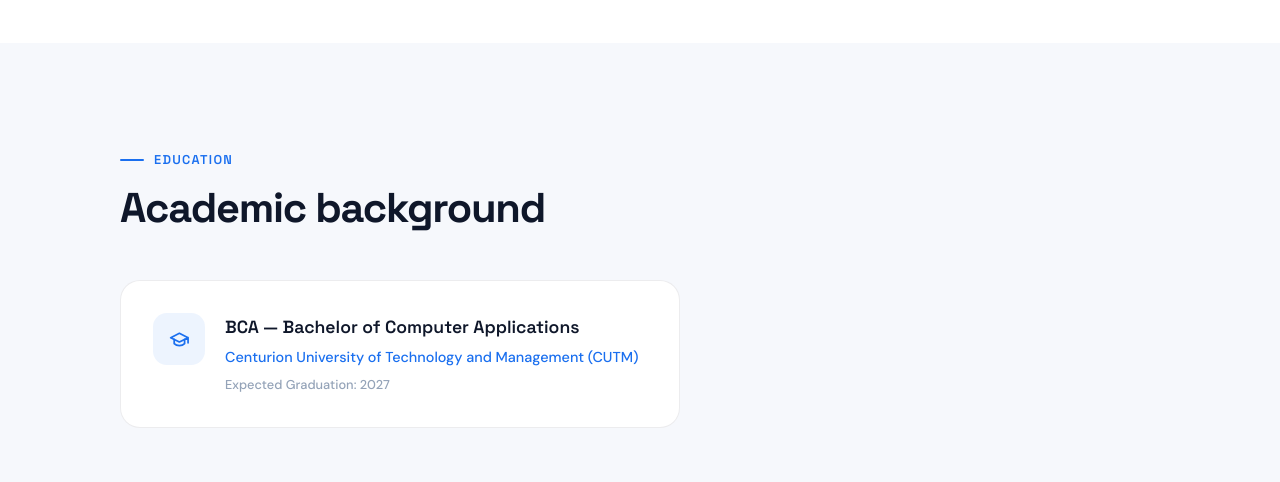
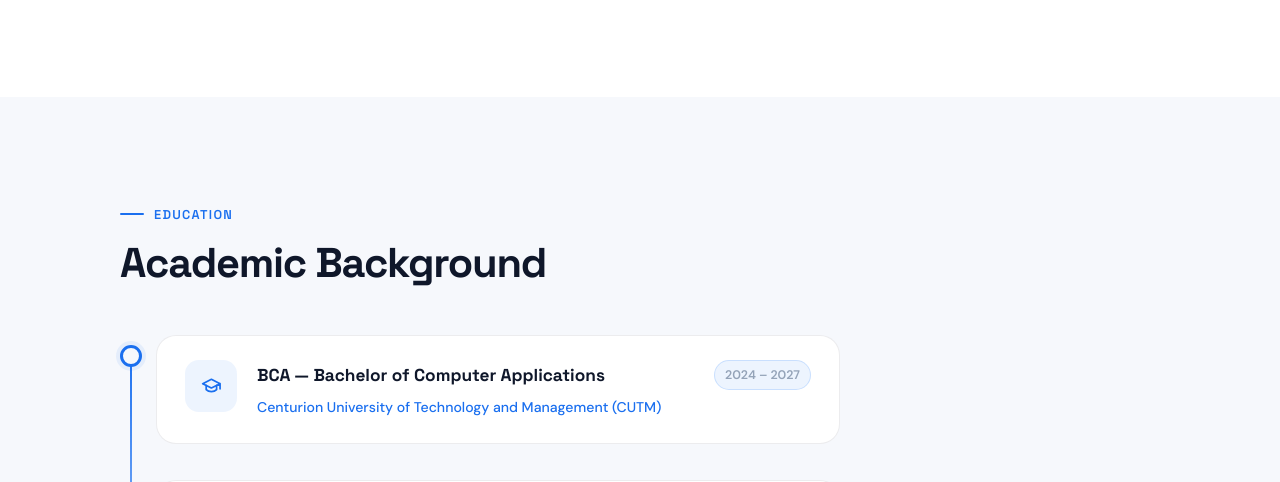
Before and after one commit to hira8969/Portfolio-web, a plain HTML site: page frontend/public/index.html in a window 1280 px wide. Shown: the part 3735-4217 px from the top of the page. Drawn offline with Linux system fonts and the light colour scheme; no server answers.

Commit message:
update skilss

```diff
--- a/frontend/public/index.html
+++ b/frontend/public/index.html
@@ -824,8 +824,64 @@
       }
 
       /* ── Education ── */
+      .edu-timeline {
+        position: relative;
+        max-width: 720px;
+        padding-left: 36px;
+      }
+      .edu-timeline::before {
+        content: "";
+        position: absolute;
+        left: 10px;
+        top: 12px;
+        bottom: 12px;
+        width: 2px;
+        background: linear-gradient(to bottom, var(--accent), rgba(59,139,255,0.15));
+        border-radius: 2px;
+        animation: grow-line 1.2s cubic-bezier(0.4,0,0.2,1) both;
+        transform-origin: top;
+      }
+      @keyframes grow-line {
+        from { transform: scaleY(0); opacity: 0; }
+        to   { transform: scaleY(1); opacity: 1; }
+      }
+      .edu-item {
+        position: relative;
+        padding-bottom: 36px;
+      }
+      .edu-item:last-child {
+        padding-bottom: 0;
+      }
+      .edu-dot {
+        position: absolute;
+        left: -36px;
+        top: 10px;
+        width: 22px;
+        height: 22px;
+        border-radius: 50%;
+        background: var(--bg);
+        border: 3px solid var(--accent);
+        z-index: 1;
+        box-shadow: 0 0 0 4px var(--accent-dim);
+        transition: box-shadow var(--transition), transform var(--transition);
+      }
+      .edu-item:hover .edu-dot {
+        box-shadow: 0 0 0 6px var(--accent-dim), 0 0 12px var(--accent-glow);
+        transform: scale(1.15);
+      }
+      .edu-dot-inner {
+        position: absolute;
+        inset: 3px;
+        border-radius: 50%;
+        background: var(--accent);
+        opacity: 0;
+        transition: opacity var(--transition);
+      }
+      .edu-item:hover .edu-dot-inner {
+        opacity: 1;
+      }
       .edu-card {
-        padding: 32px;
+        padding: 24px 28px;
         border-radius: var(--radius-lg);
         background: var(--bg-card);
         border: 1px solid var(--border);
@@ -833,12 +889,27 @@
         align-items: flex-start;
         gap: 20px;
         transition: all var(--transition);
-        max-width: 560px;
+        position: relative;
+        overflow: hidden;
+      }
+      .edu-card::before {
+        content: "";
+        position: absolute;
+        top: 0;
+        left: 0;
+        right: 0;
+        height: 3px;
+        background: linear-gradient(90deg, var(--accent), transparent);
+        opacity: 0;
+        transition: opacity var(--transition);
       }
       .edu-card:hover {
         border-color: var(--border-strong);
         box-shadow: var(--shadow);
-        transform: translateY(-2px);
+        transform: translateY(-3px) translateX(4px);
+      }
+      .edu-card:hover::before {
+        opacity: 1;
       }
       .edu-icon {
         width: 52px;
@@ -851,25 +922,48 @@
         color: var(--accent);
         font-size: 1.3rem;
         flex-shrink: 0;
+        transition: all var(--transition);
+      }
+      .edu-card:hover .edu-icon {
+        background: var(--accent);
+        color: #fff;
+        box-shadow: 0 4px 16px var(--accent-glow);
+      }
+      .edu-content {
+        flex: 1;
+      }
+      .edu-meta {
+        display: flex;
+        align-items: center;
+        justify-content: space-between;
+        flex-wrap: wrap;
+        gap: 8px;
+        margin-bottom: 6px;
       }
       .edu-degree {
         font-family: var(--font-display);
-        font-size: 1.1rem;
+        font-size: 1.08rem;
+        font-weight: 700;
+        color: var(--fg);
+      }
+      .edu-year {
+        font-size: 0.78rem;
+        color: var(--fg-muted);
         font-weight: 600;
-        color: var(--fg);
-        margin-bottom: 4px;
+        padding: 4px 10px;
+        border-radius: 100px;
+        background: var(--accent-dim);
+        white-space: nowrap;
+        border: 1px solid rgba(59,139,255,0.2);
       }
       .edu-school {
         color: var(--accent);
         font-weight: 500;
-        font-size: 0.9rem;
-        margin-bottom: 4px;
-      }
-      .edu-year {
-        font-size: 0.8rem;
-        color: var(--fg-muted);
-        font-weight: 500;
-      }
+        font-size: 0.88rem;
+      }
+      /* staggered reveal for edu items */
+      .edu-item.reveal { opacity: 0; transform: translateX(-24px); }
+      .edu-item.reveal.visible { opacity: 1; transform: translateX(0); }
 
       /* ── Footer ── */
       .footer {
@@ -1381,23 +1475,69 @@
     <section id="education">
       <div class="container">
         <div class="section-label reveal">Education</div>
-        <h2 class="section-title reveal reveal-delay-1">Academic background</h2>
-        <div class="edu-card reveal reveal-delay-2">
-          <div class="edu-icon">
-            <svg class="icon-svg" width="24" height="24" viewBox="0 0 24 24">
-              <path d="M22 10v6M2 10l10-5 10 5-10 5z" />
-              <path d="M6 12v5c3 3 9 3 12 0v-5" />
-            </svg>
+        <h2 class="section-title reveal reveal-delay-1">Academic Background</h2>
+        <div class="edu-timeline">
+
+          <!-- BCA -->
+          <div class="edu-item reveal reveal-delay-1">
+            <div class="edu-dot"><div class="edu-dot-inner"></div></div>
+            <div class="edu-card">
+              <div class="edu-icon">
+                <svg class="icon-svg" width="24" height="24" viewBox="0 0 24 24">
+                  <path d="M22 10v6M2 10l10-5 10 5-10 5z" />
+                  <path d="M6 12v5c3 3 9 3 12 0v-5" />
+                </svg>
+              </div>
+              <div class="edu-content">
+                <div class="edu-meta">
+                  <div class="edu-degree">BCA — Bachelor of Computer Applications</div>
+                  <div class="edu-year">2024 – 2027</div>
+                </div>
+                <div class="edu-school">Centurion University of Technology and Management (CUTM)</div>
+              </div>
+            </div>
           </div>
-          <div>
-            <div class="edu-degree">
-              BCA — Bachelor of Computer Applications
+
+          <!-- 11th - 12th -->
+          <div class="edu-item reveal reveal-delay-2">
+            <div class="edu-dot"><div class="edu-dot-inner"></div></div>
+            <div class="edu-card">
+              <div class="edu-icon">
+                <svg class="icon-svg" width="24" height="24" viewBox="0 0 24 24">
+                  <rect x="3" y="3" width="18" height="18" rx="2"/>
+                  <path d="M3 9h18M9 21V9"/>
+                </svg>
+              </div>
+              <div class="edu-content">
+                <div class="edu-meta">
+                  <div class="edu-degree">11th – 12th (Science)</div>
+                  <div class="edu-year">2022 – 2024</div>
+                </div>
+                <div class="edu-school">+2 Adrsh High School, Bachopatti Narha</div>
+              </div>
             </div>
-            <div class="edu-school">
-              Centurion University of Technology and Management (CUTM)
+          </div>
+
+          <!-- 9th - 10th -->
+          <div class="edu-item reveal reveal-delay-3">
+            <div class="edu-dot"><div class="edu-dot-inner"></div></div>
+            <div class="edu-card">
+              <div class="edu-icon">
+                <svg class="icon-svg" width="24" height="24" viewBox="0 0 24 24">
+                  <path d="M4 19.5A2.5 2.5 0 016.5 17H20"/>
+                  <path d="M6.5 2H20v20H6.5A2.5 2.5 0 014 19.5v-15A2.5 2.5 0 016.5 2z"/>
+                </svg>
+              </div>
+              <div class="edu-content">
+                <div class="edu-meta">
+                  <div class="edu-degree">9th – 10th (Matriculation)</div>
+                  <div class="edu-year">2020 – 2022</div>
+                </div>
+                <div class="edu-school">+2 Adrsh High School, Bachopatti Narha</div>
+              </div>
             </div>
-            <div class="edu-year">Expected Graduation: 2027</div>
           </div>
+
         </div>
       </div>
     </section>
@@ -1411,7 +1551,7 @@
         <div class="footer-links">
           <a href="mailto:hk2493200@gmail.com">Email</a>
           <a
-            href="https://linkedin.com/in/hiralalkumar"
+            href="https://www.linkedin.com/in/hira-lal-kumar-937616354/"
             target="_blank"
             rel="noopener"
             >LinkedIn</a
@@ -1509,6 +1649,14 @@
       (function () {
         var skills = [
           "JavaScript",
+          "Java",
+          "Spring Boot",
+          "Hibernate",
+          "Servlets",
+          "JSP",
+          "JDBC",
+          "Android Development",
+
           "TypeScript",
           "React",
           "Node.js",
```
Also changed, not shown: .vibecheck/sync-queue.json, 1 other file.
